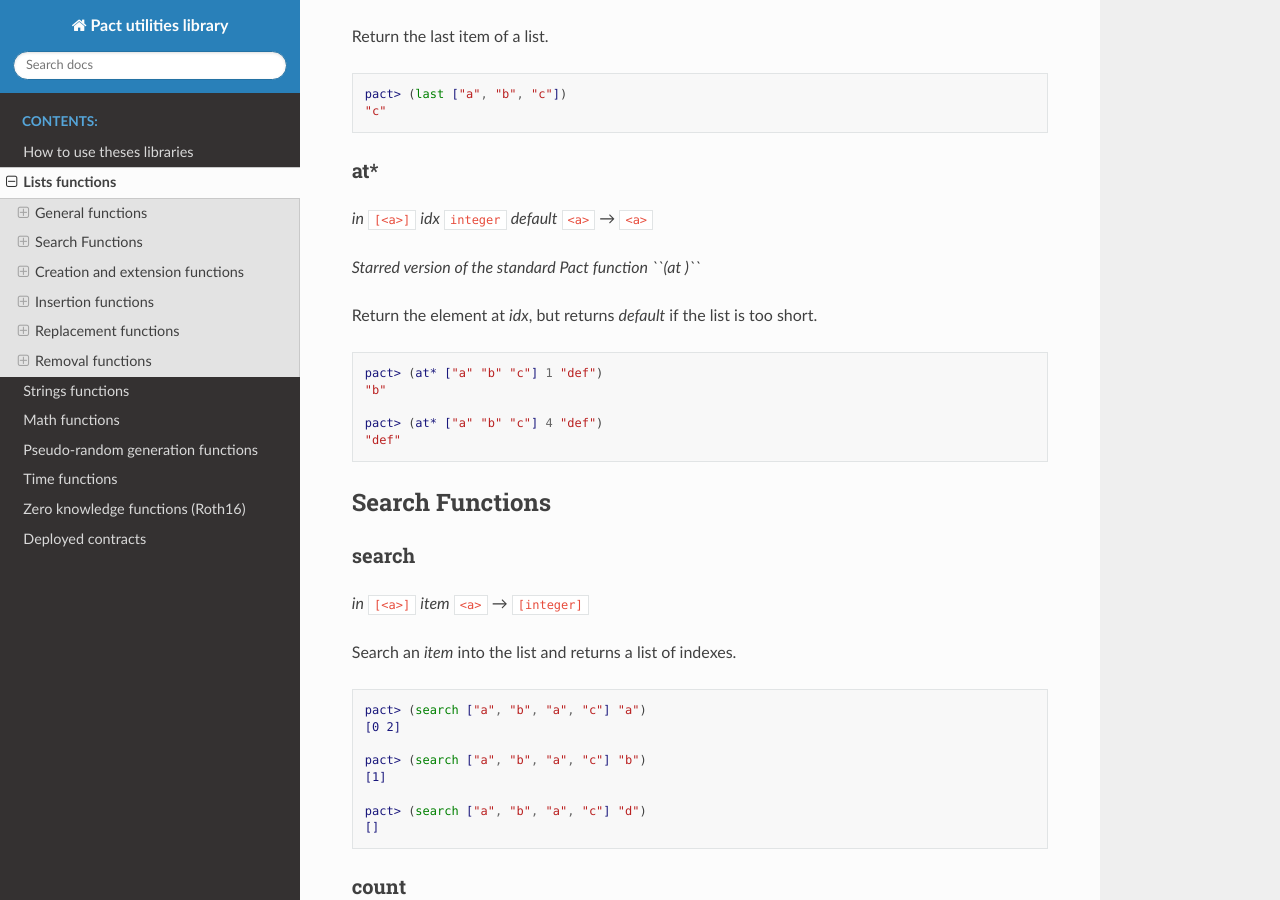
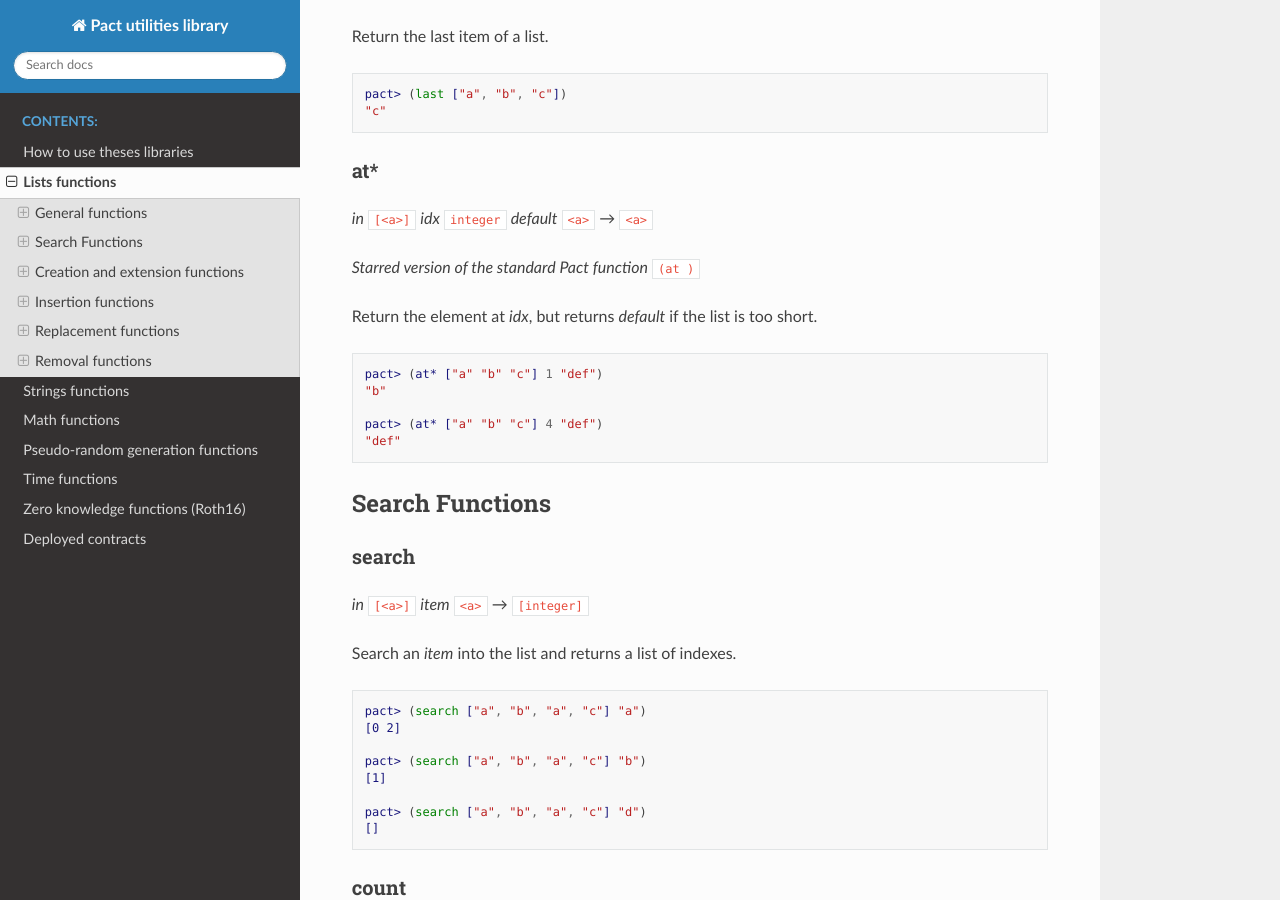
Before and after one commit to CryptoPascal31/pact-util-lib, a Sphinx documentation site: the page built from docs/source/util-lists.rst, in a window 1280 px wide and 900 px high, scrolled down 1887 px. Built offline with Sphinx 7.4.7 and the Read the Docs theme 2.0.0, drawn with Linux system fonts in a browser that asks for light colours.

Commit message:
Fix some docs

```diff
--- a/docs/source/util-lists.rst
+++ b/docs/source/util-lists.rst
@@ -98,7 +98,7 @@ at*
 ~~~
 *in* ``[<a>]`` *idx* ``integer`` *default* ``<a>`` *→* ``<a>``
 
-*Starred version of the standard Pact function ``(at )``*
+*Starred version of the standard Pact function* ``(at )``
 
 Return the element at *idx*, but returns *default* if the list is too short.
 
```
Also changed, not shown: 1 other file.
